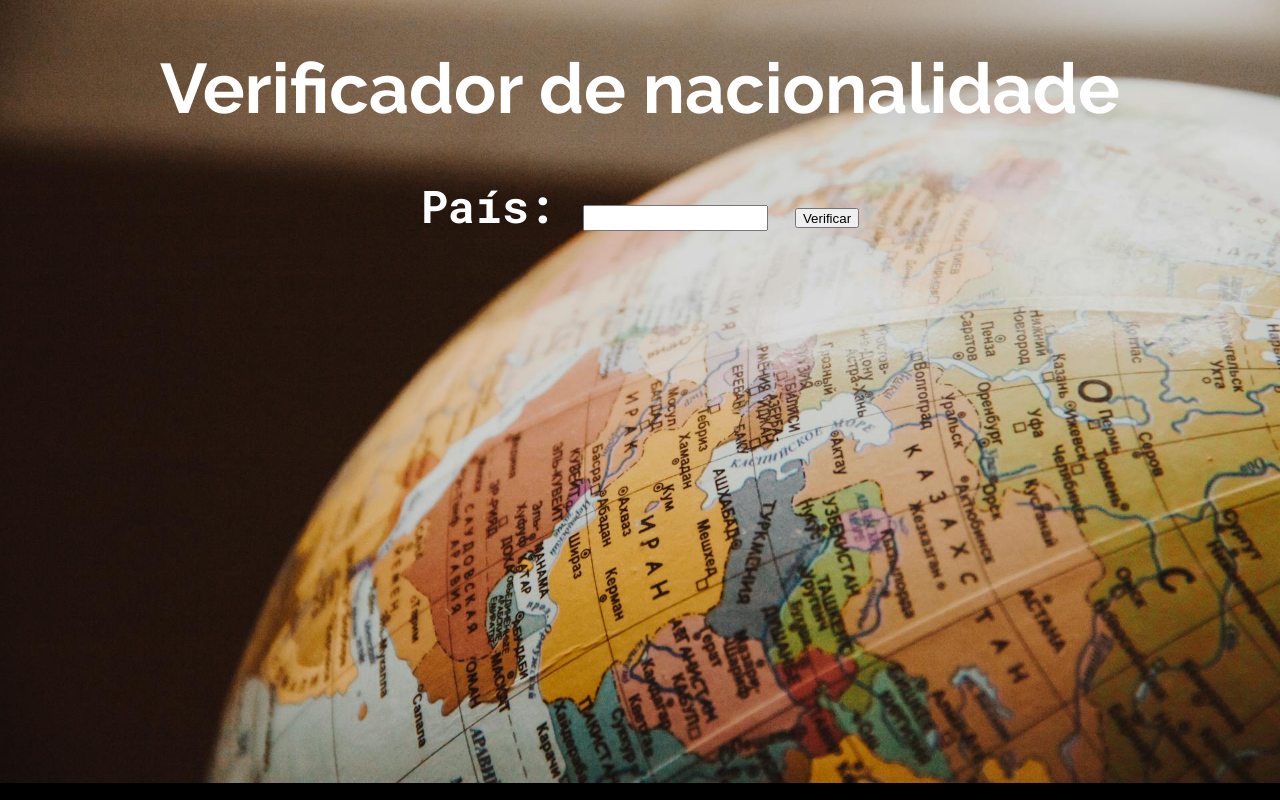
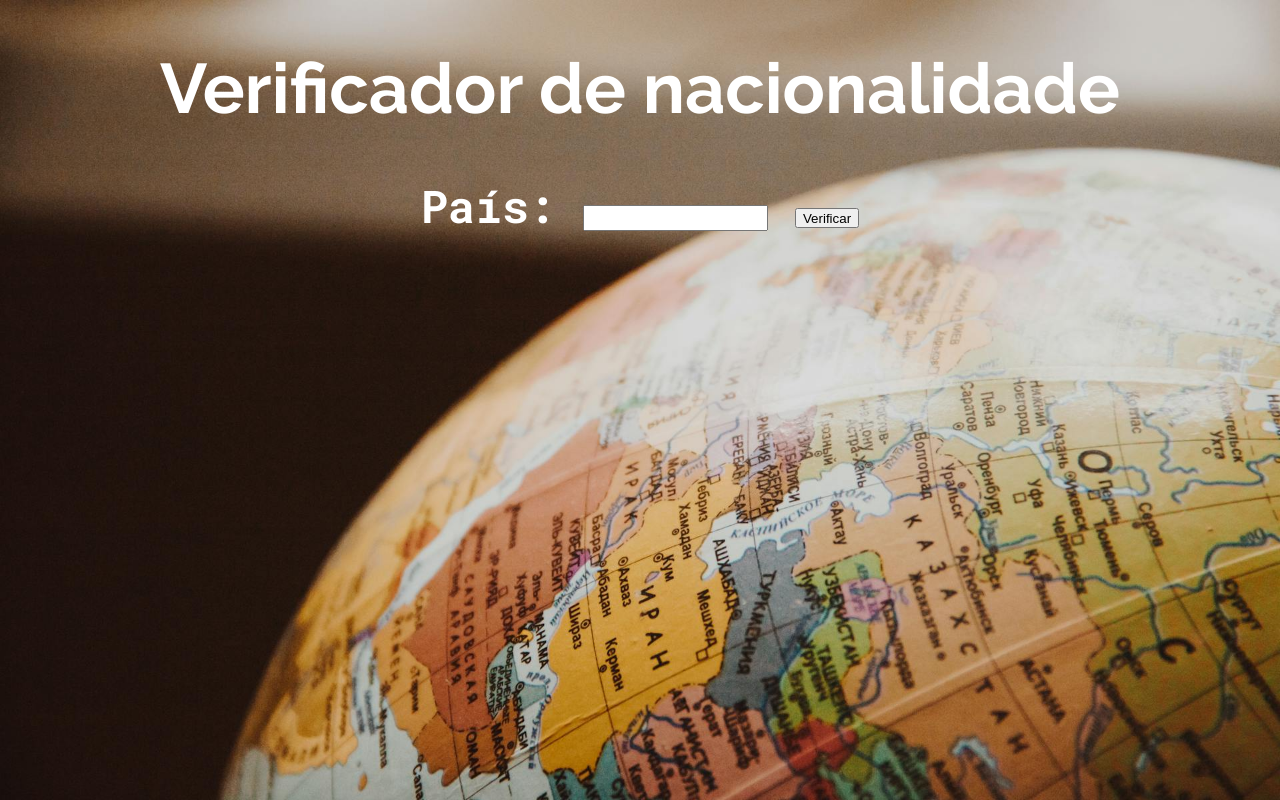
Before and after one commit to RailanBandeira/Verificador-de-nacionalidade-2.0, a plain HTML site: page index.html in a window 1280 px wide. Drawn offline with Linux system fonts and the light colour scheme.

Commit message:
Versã0 2.0

```diff
--- a/style.css
+++ b/style.css
@@ -4,11 +4,10 @@
 
 body {
     height: 91vh;
-    background-image: url(pexels-nastyasensei-335393.jpg);
+    background-image: url(globo.jpg);
     background-color: black;
     background-size: cover;
     background-repeat: no-repeat;
-    background-position-y: bottom;
 }
 
 header {
@@ -18,8 +17,6 @@ header {
     color: white;
     font-size: 35px;
     margin: auto;
-    min-width: 150px;
-    max-width: 1000px;
 }
 
 main {
@@ -29,8 +26,6 @@ main {
     font-size: 45px;
     text-align: center;
     margin: auto;
-    max-width: 1000px;
-    min-width: 150px;
 }
 
 main>section>p>input {
```
Also changed, not shown: globo.jpg (renamed from pexels-nastyasensei-335393.jpg), globo1280.jpg (deleted).
